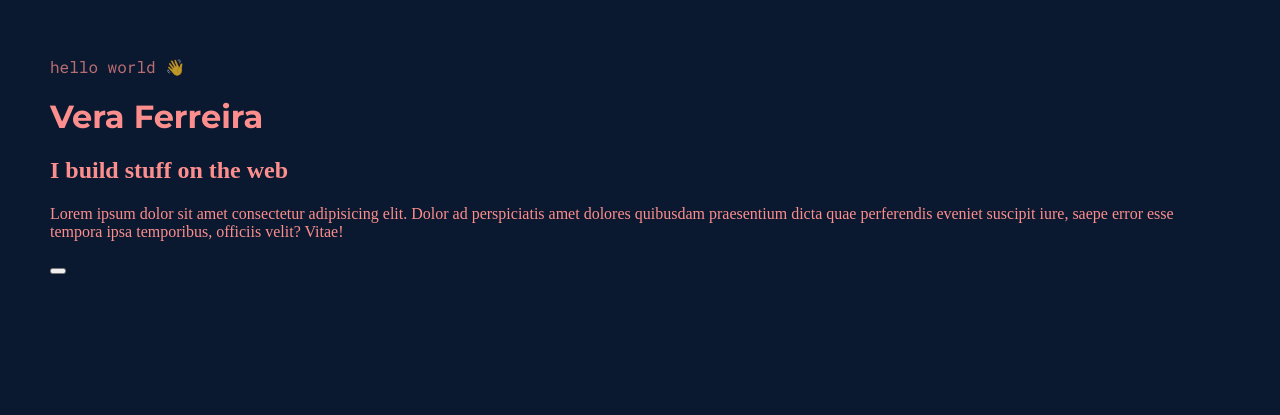
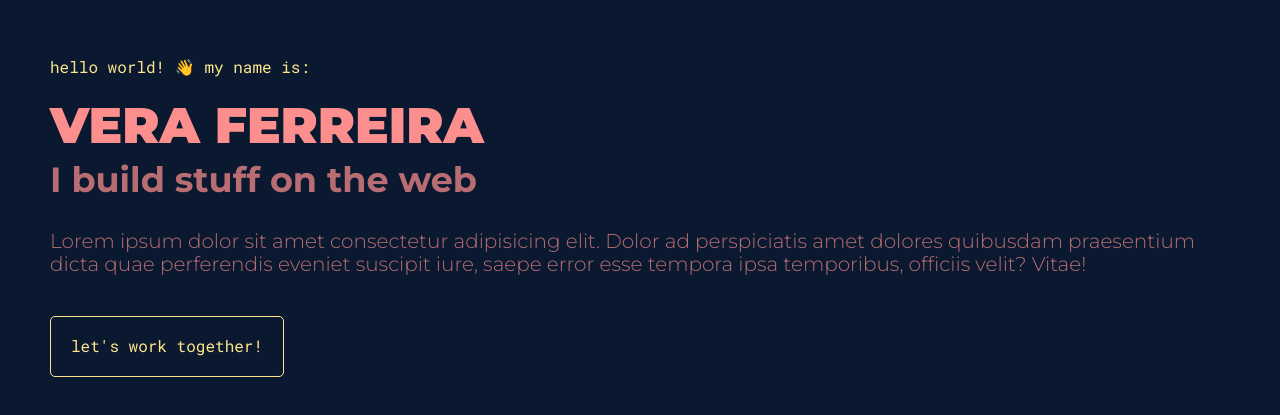
Before and after one commit to veramferreira/portfolio-project, a plain HTML site: page index.html in a window 1280 px wide. Shown: the part 1420-1835 px from the top of the page. Before the commit the page ends 1756 px from the top, so only its background shows below. Drawn offline with Linux system fonts and the light colour scheme; files whose address does not match are found by name.

Commit message:
portfolio update

```diff
--- a/css/style.css
+++ b/css/style.css
@@ -28,6 +28,11 @@ body {
 
 main {
   margin: 60px 50px;
+}
+
+a {
+  text-decoration: none;
+  cursor: pointer;
 }
 
 /******************************************
@@ -67,11 +72,49 @@ li a {
 section span {
   font-family: "Roboto Mono", monospace;
   text-transform: lowercase;
-  color: #fd8e8eb7;
+  color: #fde58e;
 }
 
 h1 {
   font-family: "Montserrat", sans-serif;
+  font-weight: 900;
+  text-transform: uppercase;
+  font-size: 50px;
+  margin: 20px 0 0 0;
+}
+
+.about h2 {
+  font-family: "Montserrat", sans-serif;
+  font-size: 35px;
+  color: #fd8e8eb7;
+  margin: 5px 0 30px 0;
+}
+
+.about p {
+  font-family: "Montserrat", sans-serif;
+  font-size: 20px;
+  color: #fd8e8eb7;
+}
+
+.about button {
+  margin-top: 20px;
+  color: #fde58e;
+  background-color: transparent;
+  font-family: "Roboto Mono", monospace;
+  text-transform: lowercase;
+  border: 1px solid #fde58e;
+  padding: 20px;
+  border-radius: 5px;
+  text-decoration: none;
+  transition: all 0.25s cubic-bezier(0.645, 0.045, 0.355, 1);
+}
+
+.about a {
+  color: #fde58e;
+}
+
+.about button:hover {
+  background-color: #18273d;
 }
 
 footer {
--- a/index.html
+++ b/index.html
@@ -33,8 +33,8 @@
       </nav>
     </header>
     <main>
-      <section>
-        <span id="helloworld">Hello World 👋</span>
+      <section class="about">
+        <span id="helloworld">Hello World! 👋 my name is: </span>
         <h1>Vera Ferreira</h1>
         <h2>I build stuff on the web</h2>
         <p>
@@ -43,7 +43,7 @@
           eveniet suscipit iure, saepe error esse tempora ipsa temporibus,
           officiis velit? Vitae!
         </p>
-        <button></button>
+        <button><a href="#">Let's work together!</a></button>
       </section>
     </main>
     <script type="text/javascript" src="js/main.js"></script>
```
